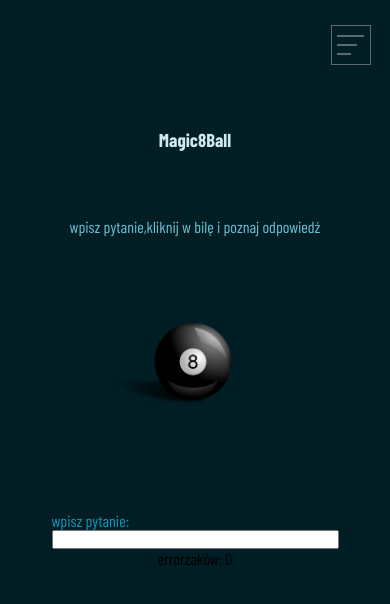
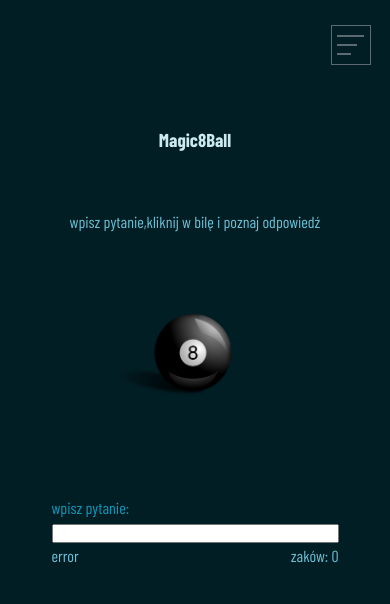
Before and after one commit to Scorpion19702022/SIMPLE_PROJECT_REACT_REDUX, a React (Vite) app: page /Magic8Ball in a window 390 px wide. Shown: the top 604 px of the page. Built offline with nearby package versions, Linux system fonts and the light colour scheme; a web font is replaced by a local one.

Commit message:
added style for mobile

```diff
--- a/src/Components/Magic8Ball/Styles/Magic8BallAction.module.css
+++ b/src/Components/Magic8Ball/Styles/Magic8BallAction.module.css
@@ -78,10 +78,19 @@
 	width: 100%;
 	text-align: left;
 	color: var(--color-color05);
+	padding-bottom: 0.4em;
 }
 
 .input {
 	width: 100%;
+}
+
+.box_error_info {
+	width: 100%;
+	padding: 0.2em 0em;
+	color: var(--color-color03);
+	display: flex;
+	justify-content: space-between;
 }
 
 @media (min-width: 1200px) {
```
